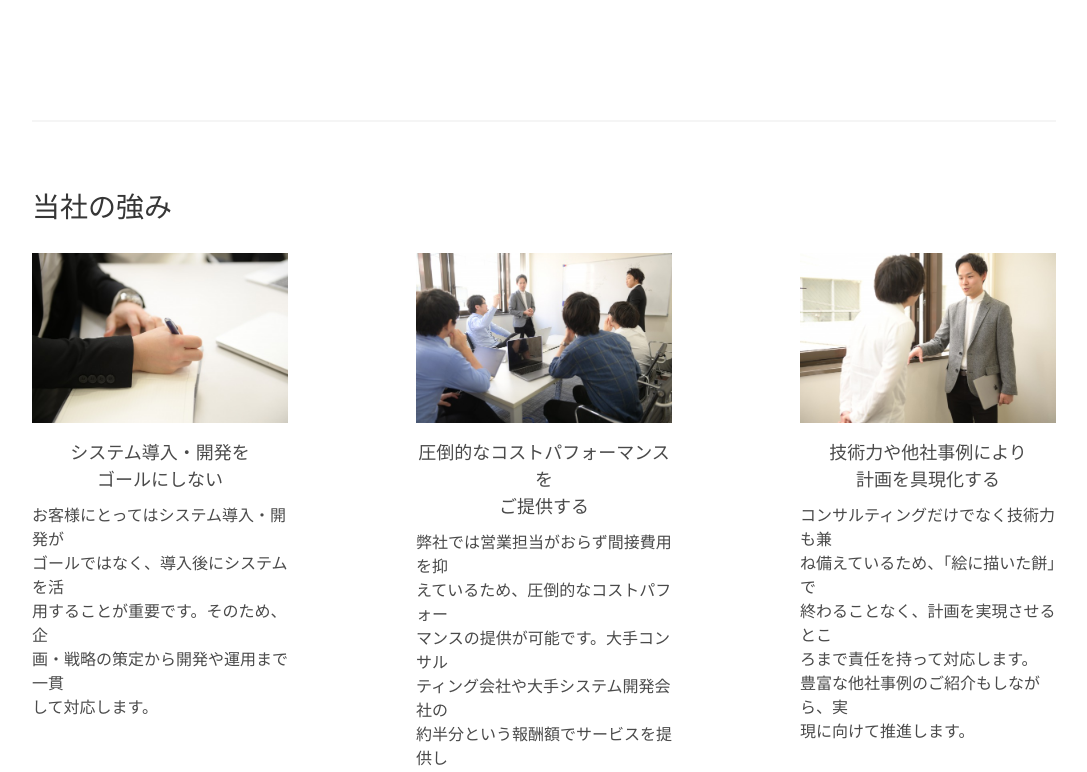
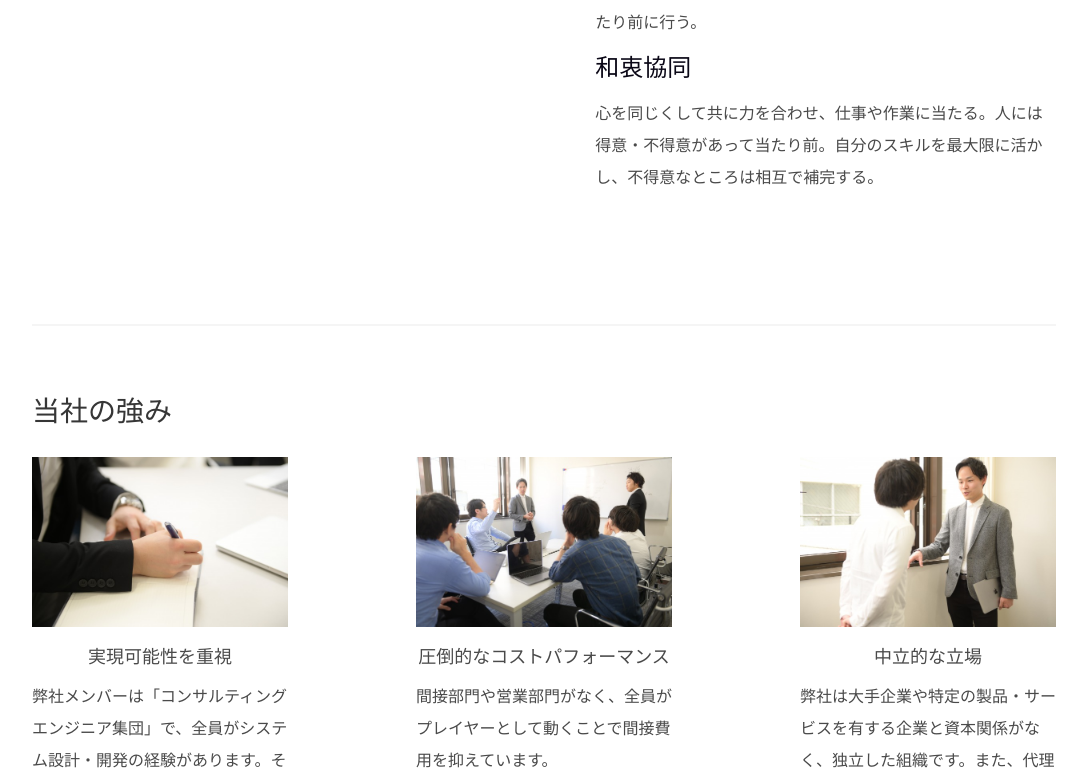
Before and after one commit to egg-system/corporate-site, a Nuxt app: page /about in a window 1280 px wide. Shown: the part 1708-2480 px from the top of the page, without its empty margins (96-1183 px from the left). Built offline with nearby package versions, Linux system fonts and the light colour scheme.

Commit message:
わたしたちについて 修正(テキスト差替、文字間隔)

```diff
--- a/components/pages/about/TheMessage.vue
+++ b/components/pages/about/TheMessage.vue
@@ -144,7 +144,7 @@ export default {
   margin-top: 0;
 }
 .text {
-  line-height: 26px;
+  line-height: 32px;
 }
 .sub-title {
   font-size: 24px;
--- a/components/pages/about/TheValue.vue
+++ b/components/pages/about/TheValue.vue
@@ -8,10 +8,10 @@
           </figure>
         </div>
         <div class="value-message">
-          <p>システム導入・開発を<br class="sp">ゴールにしない</p>
+          <p>実現可能性を重視</p>
         </div>
-        <p>
-          お客様にとってはシステム導入・開発が<br class="sp">ゴールではなく、導入後にシステムを活<br class="sp">用することが重要です。そのため、企<br class="sp">画・戦略の策定から開発や運用まで一貫<br class="sp">して対応します。
+        <p class="text">
+          弊社メンバーは「コンサルティングエンジニア集団」で、全員がシステム設計・開発の経験があります。そのため、コンサルティングだけでなくの観点だけでなく、システム設計の観点から、計画が実現可能かどうかを見極めることができます。策定した計画が絵に描いた餅にならず、実現可能な「ToBe（あるべき姿）」「CanBe（現実的な解）」を策定します。
         </p>
       </div>
       <div class="value-inner">
@@ -21,10 +21,10 @@
           </figure>
         </div>
         <div class="value-message">
-          <p>圧倒的なコストパフォーマンスを<br class="sp">ご提供する</p>
+          <p>圧倒的なコストパフォーマンス</p>
         </div>
-        <p>
-          弊社では営業担当がおらず間接費用を抑<br class="sp">えているため、圧倒的なコストパフォー<br class="sp">マンスの提供が可能です。大手コンサル<br class="sp">ティング会社や大手システム開発会社の<br class="sp">約半分という報酬額でサービスを提供し<br class="sp">ます。
+        <p class="text">
+          間接部門や営業部門がなく、全員がプレイヤーとして動くことで間接費用を抑えています。<br>大手コンサルティング会社や大手システム開発会社の約半分という報酬額で、圧倒的なコストパフォーマンスをご提供することが可能です。
         </p>
       </div>
       <div class="value-inner">
@@ -34,10 +34,10 @@
           </figure>
         </div>
         <div class="value-message">
-          <p>技術力や他社事例により<br class="sp">計画を具現化する</p>
+          <p>中立的な立場</p>
         </div>
-        <p>
-          コンサルティングだけでなく技術力も兼<br class="sp">ね備えているため、「絵に描いた餅」で<br class="sp">終わることなく、計画を実現させるとこ<br class="sp">ろまで責任を持って対応します。<br class="sp">豊富な他社事例のご紹介もしながら、実<br class="sp">現に向けて推進します。
+        <p class="text">
+          弊社は大手企業や特定の製品・サービスを有する企業と資本関係がなく、独立した組織です。また、代理店ビジネスはやっておりませんので、特定の製品・サービスに依存せず、中立的な立場からシステムコンサルティングやシステム開発を行います。
         </p>
       </div>
     </div>
@@ -81,6 +81,9 @@ export default {
   font-size: 18px;
   text-align: center;
 }
+.text {
+  line-height: 32px;
+}
 @media screen and (max-width: 600px) {
   .value-container {
     display: block;
```
